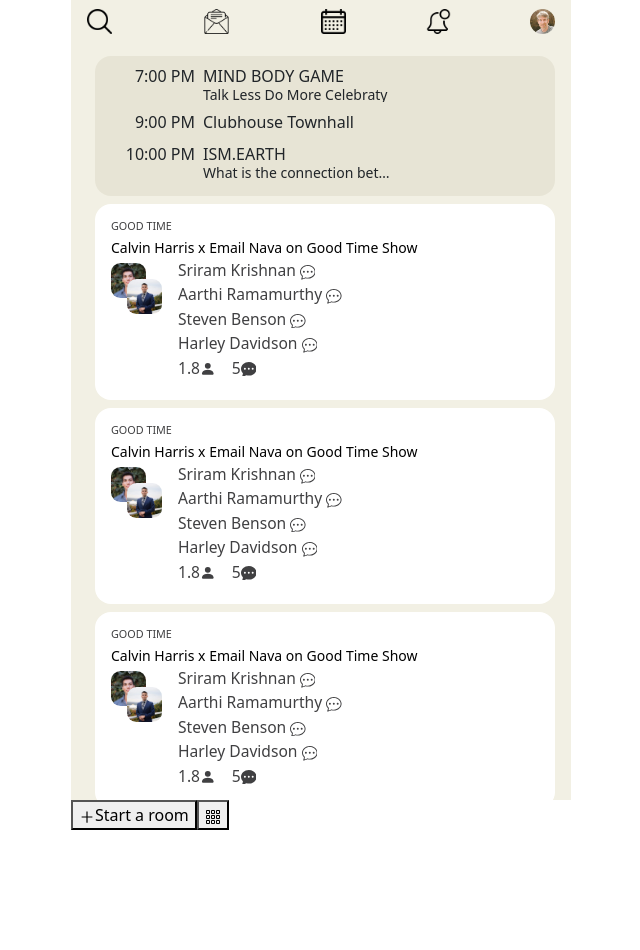
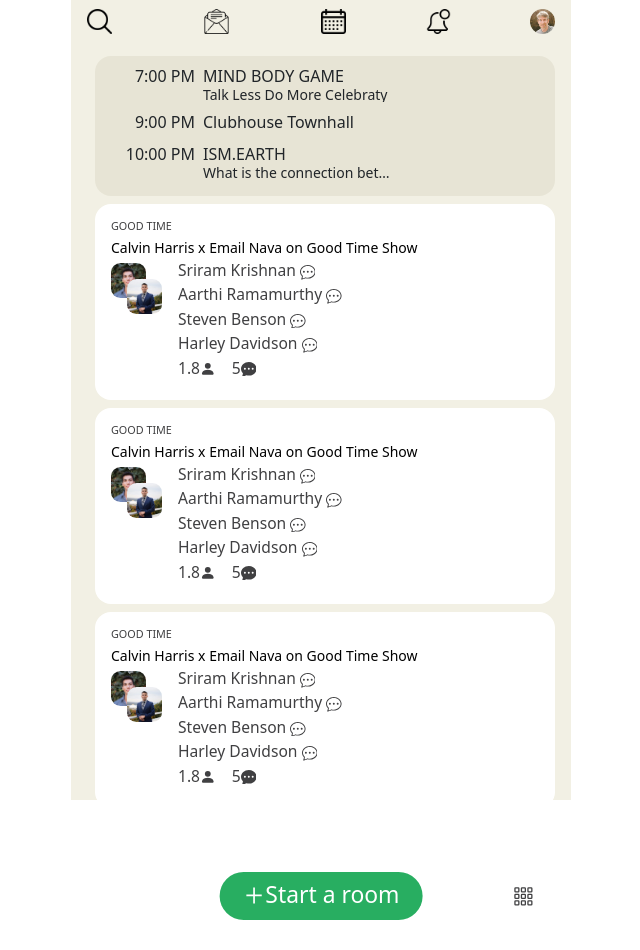
Before and after one commit to GoulartAugusto/clubhouse-clone, a React (Create React App) app: page /home in a window 1280 px wide. Shown: the whole page, without its empty margins (319-959 px from the left). Before the commit the page ends 830 px from the top, so only its background shows below. Built offline with nearby package versions, Linux system fonts and the light colour scheme.

Commit message:
ADD: Button start a room

```diff
--- a/src/style/home.module.css
+++ b/src/style/home.module.css
@@ -7,3 +7,46 @@
 
     overflow: auto;
 }
+
+.home_container + .action_btn button {
+    background-color: transparent;
+    border: none;
+    margin-left: auto;
+}
+
+.home_container + .action_btn {
+    font-size: 1.3em;
+}
+
+.home_container + .action_btn {
+    display: flex;
+    align-items: center;
+    padding: 4em 1.5em 2em 1.5em;
+    position: sticky;
+    left: 0;
+    right: 0;
+    top: 0;
+    background-image: linear-gradient(transparent 20%, #f2f0e4) 80%;
+}
+
+.home_container + .action_btn > button:first-child {
+    border-radius: 2em;
+    background-color: #28ae61;
+    color: white;
+    padding: 0.3em 1em;
+    font-size: 1.1em;
+    font-weight: 400;
+    display: flex;
+    align-items: center;
+    position: absolute;
+    left: 50%;
+    transform: translateX(-50%);
+}
+
+.home_container + .action_btn > button:nth-child(2) {
+    line-height: 1;
+}
+
+.home_container + .action_btn > button:nth-child(2) {
+    color: var(--textColor);
+}
```
